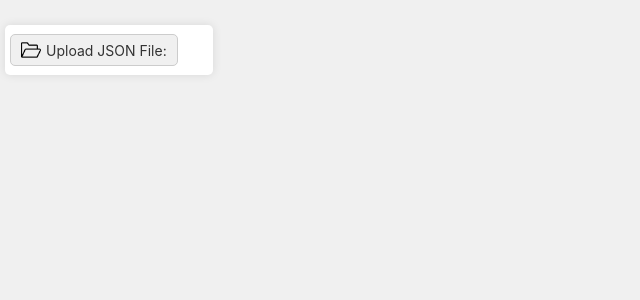
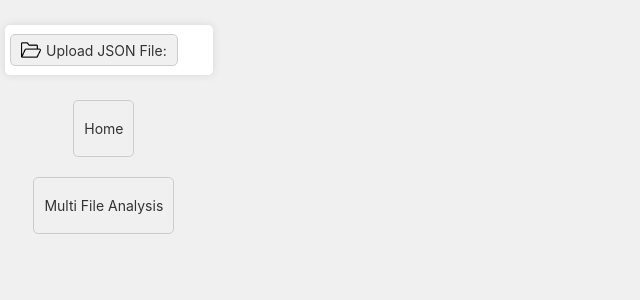
Before and after one commit to philip-hub/CNV-web-app-mock-up, a Next.js app: page /single in a window 1280 px wide. Shown: the top 300 px of the page, without its empty margins (0-640 px from the left). Built offline with nearby package versions, Linux system fonts and the light colour scheme.

Commit message:
added buttons

```diff
--- a/src/pages/single.js
+++ b/src/pages/single.js
@@ -1086,6 +1086,14 @@ export default function Home() {
                         </div>
                     </div>
                 )}
+              <br />
+            <label className={styles.toggleButton}>
+      <p><a href='/'>Home</a></p>
+      </ label>
+                <br />
+      <label className={styles.toggleButton}>
+      <p><a href='multi'>Multi File Analysis</a></p>
+      </ label>
 
         </div>
     );
```
